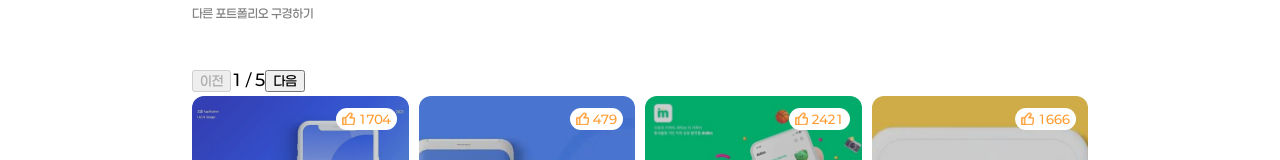
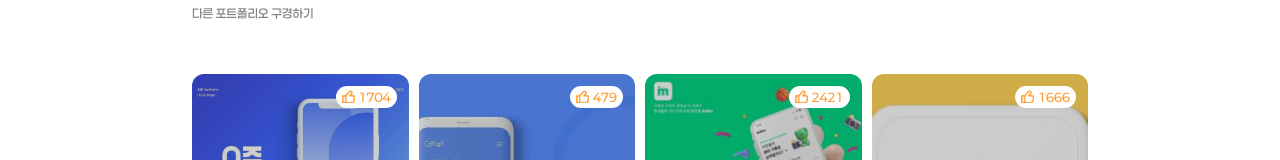
Before and after one commit to NO-GPT/Frontend, a React (Create React App) app: page / in a window 1280 px wide. Shown: the part 628-788 px from the top of the page. Built offline with nearby package versions, Linux system fonts and the light colour scheme.

Commit message:
#3 - 페이지 네이션 기능 삭제
변경사항
- 페이지 네이션 기능 삭제

```diff
--- a/src/Pages/MainPage.jsx
+++ b/src/Pages/MainPage.jsx
@@ -1,4 +1,4 @@
-import React, { useEffect, useState } from 'react';
+import React, { useEffect } from 'react';
 import { useNavigate } from "react-router-dom";
 import { masonryLayout } from '../utils';
 import '../index.css';
@@ -15,25 +15,15 @@ const portfolioItems = Array.from({ length: 201 }, (_, i) => ({
 const MainPage = () => {
   const navigate = useNavigate();
 
-  // 현재 페이지 관리 스테이터스
-  const [currentPage, setCurrentPage] = useState(1);
-  // 페이지 최대 사이즈
-  const pageSize = 50;
-  // 전체 페이지 갯수
-  const totalPages = Math.ceil(portfolioItems.length / pageSize);
+  // 포트폴리오는 처음 50개만 로딩
+  const displayedItems = portfolioItems.slice(0, 50);
 
-  // 현재 페이지 해당하는 포트폴리오만 로딩
-  const displayedItems = portfolioItems.slice(
-    (currentPage - 1) * pageSize,
-    currentPage * pageSize
-  );
-
-  // 포트폴리오 크기를 계산하여 적당한 위치에 정렬 하는 코드
+  // masonry 레이아웃 계산
   useEffect(() => {
     masonryLayout();
     window.addEventListener("resize", masonryLayout);
     return () => window.removeEventListener("resize", masonryLayout);
-  }, [displayedItems]); // 페이지 이동시 로딩
+  }, [displayedItems]);
 
   // 시작하기 버튼
   const handleStartClick = () => {
@@ -45,17 +35,6 @@ const MainPage = () => {
     navigate("/portfolioDetail");
   };
 
-  // 이전 페이지
-  const handlePrevPage = () => {
-    setCurrentPage(prev => Math.max(prev - 1, 1));
-  };
-
-  // 다음 페이지
-  const handleNextPage = () => {
-    setCurrentPage(prev => Math.min(prev + 1, totalPages));
-  };
-
-  // ClassName의 앞부분 mp는 mainPage를 뜻함.
   return (
     <>
       {/* 대표 이미지 컨테이너 */}
@@ -71,31 +50,28 @@ const MainPage = () => {
         </div>
         {/* 대표 이미지 컨테이너의 이미지 컨테이너 */}
         <div className="mp-hero-image-container">
-          <img className='mp-hero-image' src="/assets/imgs/LoginPage_img.png" alt="이미지" />
+          <img
+            className="mp-hero-image"
+            src="/assets/imgs/LoginPage_img.png"
+            alt="이미지"
+          />
         </div>
       </div>
 
-      {/*  */}
       <div className="mp-container">
         <h1 className="mp-title">추천 포트폴리오</h1>
         <p className="mp-subtitle">다른 포트폴리오 구경하기</p>
 
-        {/* 페이지 이동 버튼 */}
-        <div className="">
-          <button onClick={handlePrevPage} disabled={currentPage === 1}>
-            이전
-          </button>
-          <span>{currentPage} / {totalPages}</span>
-          <button onClick={handleNextPage} disabled={currentPage === totalPages}>
-            다음
-          </button>
-        </div>
+        {/* (페이지 네이션 버튼 삭제) */}
 
         {/* 포트폴리오 컨테이너 */}
         <div className="mp-portfolio-container">
-          {/* 예시데이터를 넣어서 화면에 표시 */}
           {displayedItems.map(item => (
-            <div key={item.id} className="mp-portfolio-item" onClick={handlePortfolioClick}>
+            <div
+              key={item.id}
+              className="mp-portfolio-item"
+              onClick={handlePortfolioClick}
+            >
               <div className="mp-portfolio-like">
                 <img
                   src="/assets/imgs/Like_img.png"
@@ -105,7 +81,12 @@ const MainPage = () => {
                 <div className="mp-like-count">{item.likes}</div>
               </div>
               <div className="mp-portfolio-img">
-                <img className="mp-portfolio-img" src={item.img} alt={item.title} style={{ height: `${item.height}px` }}/>
+                <img
+                  className="mp-portfolio-img"
+                  src={item.img}
+                  alt={item.title}
+                  style={{ height: `${item.height}px` }}
+                />
               </div>
               <div className="mp-portfolio-title">{item.title}</div>
             </div>
--- a/src/styles/Page/MainPage.css
+++ b/src/styles/Page/MainPage.css
@@ -1,3 +1,5 @@
+/* (기존 CSS에서 페이지 네이션 버튼 관련 스타일이 없으므로 별도 수정 필요 없습니다) */
+
 /* 페이지 상단 대표이미지 */
 .mp-hero-container {
   display: flex;
@@ -49,7 +51,7 @@
   justify-content: center;
 }
 
-.mp-hero-image{
+.mp-hero-image {
   width: 100%;
 }
 
```
Lines whose indentation alone changed are shown as unchanged.
